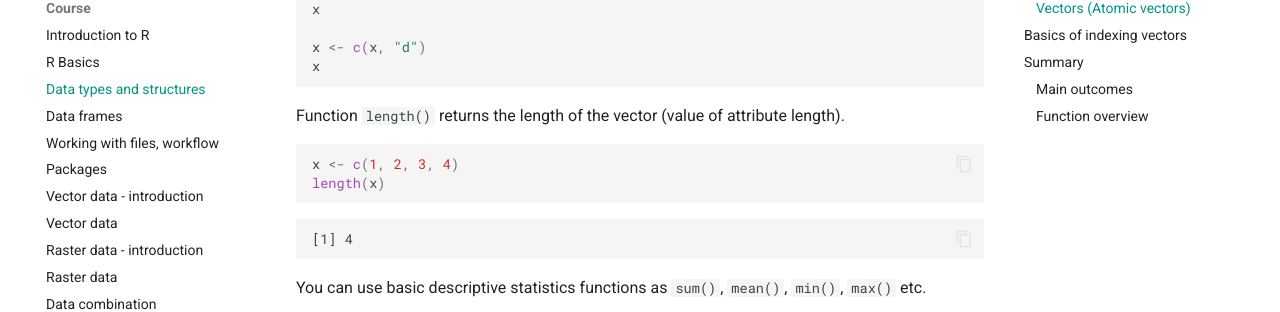
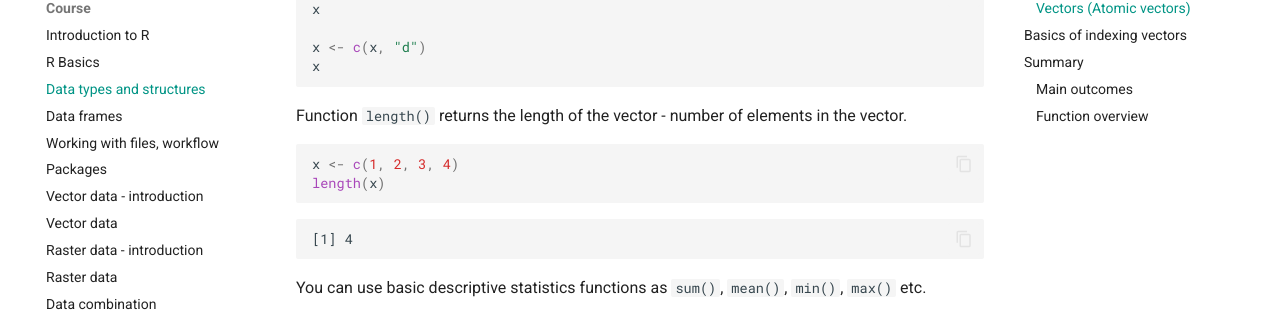
Before and after one commit to kalab-oto/7ZGER, an MkDocs documentation site: the page built from docs/data_types.md, in a window 1280 px wide and 900 px high, scrolled down 5457 px. Shown: the part 154-466 px from the top of the window. Built offline with MkDocs 1.6.1 and Material for MkDocs 9.7.7, drawn with Linux system fonts in a browser that asks for light colours; comment, search, counter and statistics services are not loaded.

Commit message:
fix: wording

````diff
--- a/docs/data_types.md
+++ b/docs/data_types.md
@@ -290,7 +290,7 @@ x <- c(x, "d")
 x
 ```
 
-Function `length()` returns the length of the vector (value of attribute length).
+Function `length()` returns the length of the vector - number of elements in the vector.
 
 ``` r
 x <- c(1, 2, 3, 4)
````
